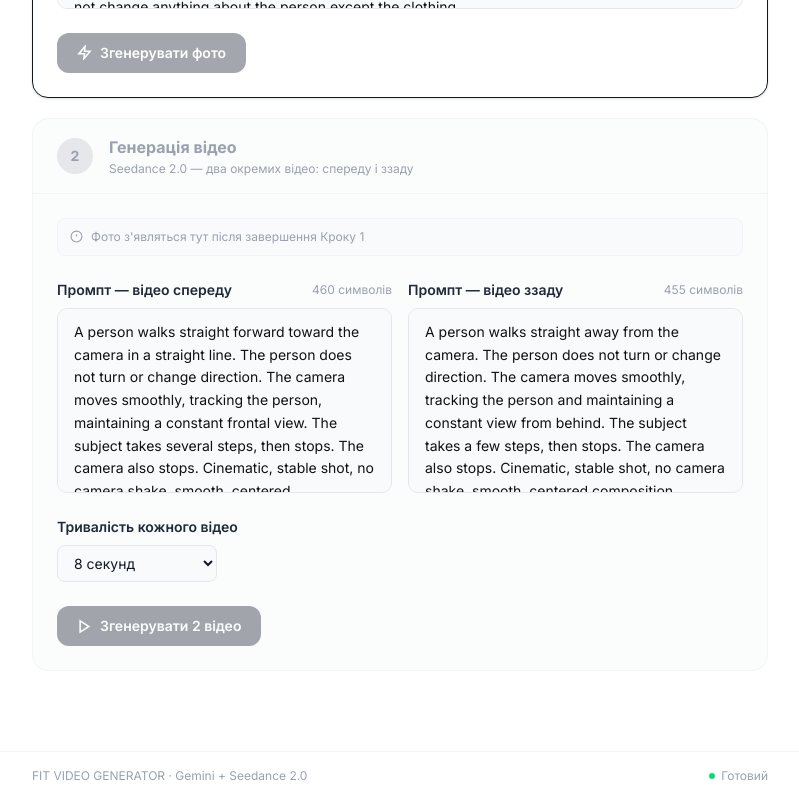
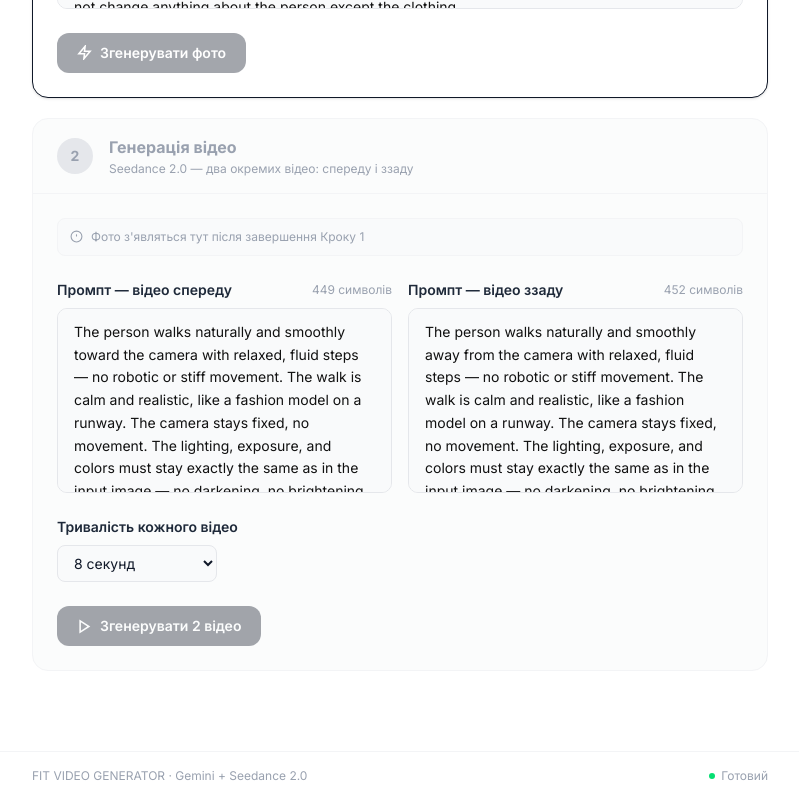
Before and after one commit to smm-creator/-, a Next.js app: page / in a window 1280 px wide. Shown: the part 1153-1953 px from the top of the page, without its empty margins (240-1039 px from the left). Built offline with nearby package versions, Linux system fonts and the light colour scheme.

Commit message:
fix: update Seedance prompts — fix darkening + unnatural movement
Co-authored-by: smm-creator <smm-creator@users.noreply.github.com>

```diff
--- a/app/page.tsx
+++ b/app/page.tsx
@@ -12,10 +12,10 @@ const DEFAULT_GEMINI_PROMPT =
   "Output image aspect ratio: 4:5. Do not crop the person — the full body must be visible from head to toe. Do not add any padding, borders or extra background.\n\nUsing the first image (model photo) as the base: preserve the person's face, body, pose, proportions, skin tone, hairstyle, background, lighting, and camera angle exactly as they are. Do not change anything about the person except the clothing.\n\nUsing the second image (clothing photo) as the clothing reference: replace only the clothing on the model with the clothing from the reference. The new clothing must fit the body naturally with realistic folds, shadows, fabric texture, and proper fit. The clothing color, print, and design must exactly match the reference.";
 
 const DEFAULT_FRONT_PROMPT =
-  "A person walks straight forward toward the camera in a straight line. The person does not turn or change direction. The camera moves smoothly, tracking the person, maintaining a constant frontal view. The subject takes several steps, then stops. The camera also stops. Cinematic, stable shot, no camera shake, smooth, centered composition, medium shot. The frame only shows the lower part of the body, the angle does not change. The lighting remains unchanged.";
+  "The person walks naturally and smoothly toward the camera with relaxed, fluid steps — no robotic or stiff movement. The walk is calm and realistic, like a fashion model on a runway. The camera stays fixed, no movement. The lighting, exposure, and colors must stay exactly the same as in the input image — no darkening, no brightening, no color shift. The background stays identical. Full-body medium shot, centered. Smooth natural motion throughout.";
 
 const DEFAULT_BACK_PROMPT =
-  "A person walks straight away from the camera. The person does not turn or change direction. The camera moves smoothly, tracking the person and maintaining a constant view from behind. The subject takes a few steps, then stops. The camera also stops. Cinematic, stable shot, no camera shake, smooth, centered composition, medium shot. The frame only shows the lower part of the body, the angle does not change. The lighting and background remain unchanged.";
+  "The person walks naturally and smoothly away from the camera with relaxed, fluid steps — no robotic or stiff movement. The walk is calm and realistic, like a fashion model on a runway. The camera stays fixed, no movement. The lighting, exposure, and colors must stay exactly the same as in the input image — no darkening, no brightening, no color shift. The background stays identical. Full-body medium shot, centered. Smooth natural motion throughout.";
 
 const DURATION_OPTIONS = ["4","5","6","7","8","9","10","11","12","13","14","15"] as const;
 type DurationValue = typeof DURATION_OPTIONS[number];
```
